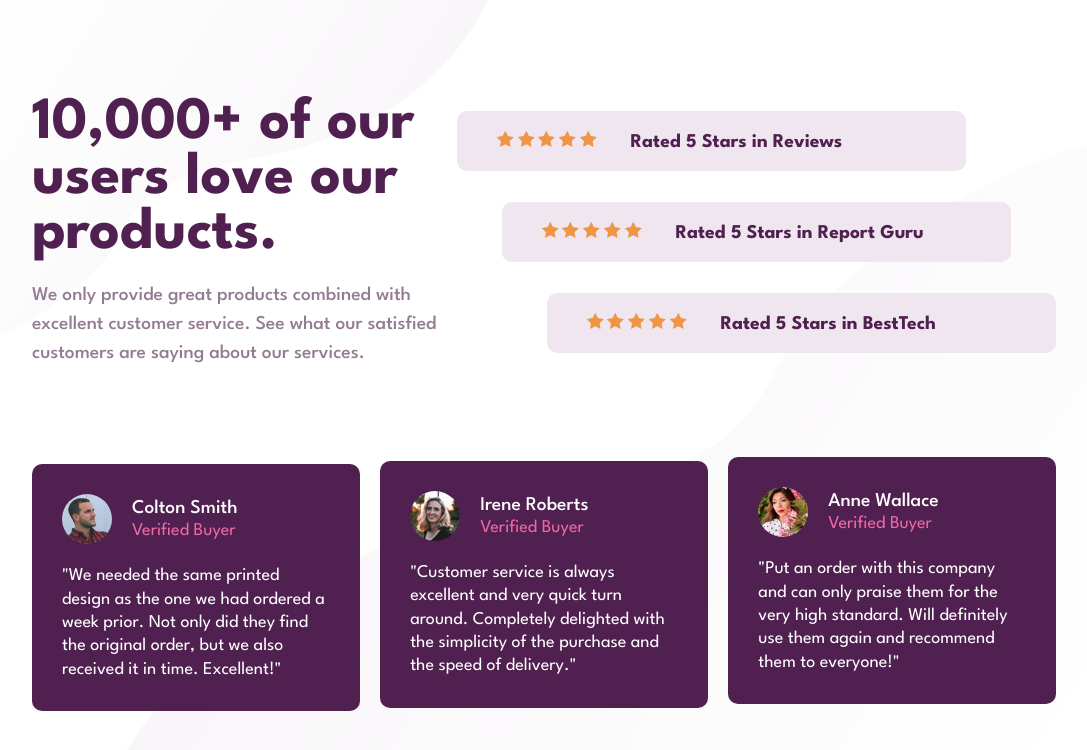
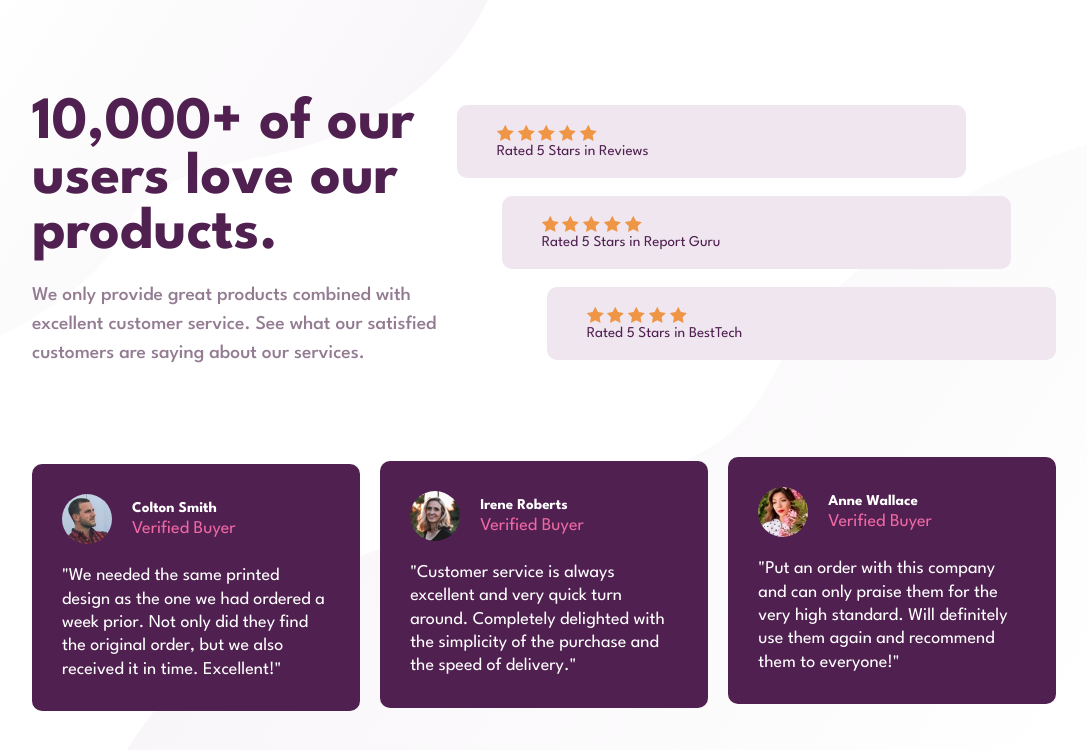
Before and after one commit to iragvantsa/social-proof-section, a plain HTML site: page index.html in a window 1280 px wide. Shown: the whole page, without its empty margins (96-1183 px from the left). Drawn offline with Linux system fonts and the light colour scheme.

Commit message:
Update index.html

```diff
--- a/index.html
+++ b/index.html
@@ -29,7 +29,7 @@
           <img src="./images/icon-star.svg" alt="Golden star icon">
           <img src="./images/icon-star.svg" alt="Golden star icon">
           <img src="./images/icon-star.svg" alt="Golden star icon">
-          <h2>Rated 5 Stars in Reviews</h2>
+          <p>Rated 5 Stars in Reviews</p>
         </div>
         <div class="rating">
           <img src="./images/icon-star.svg" alt="Golden star icon">
@@ -37,7 +37,7 @@
             <img src="./images/icon-star.svg" alt="Golden star icon">
             <img src="./images/icon-star.svg" alt="Golden star icon">
             <img src="./images/icon-star.svg" alt="Golden star icon">
-          <h2>Rated 5 Stars in Report Guru</h2>
+          <p>Rated 5 Stars in Report Guru</p>
         </div>
         <div class="rating">
           <img src="./images/icon-star.svg" alt="Golden star icon">
@@ -45,7 +45,7 @@
             <img src="./images/icon-star.svg" alt="Golden star icon">
             <img src="./images/icon-star.svg" alt="Golden star icon">
             <img src="./images/icon-star.svg" alt="Golden star icon">
-          <h2>Rated 5 Stars in BestTech</h2>
+          <p>Rated 5 Stars in BestTech</p>
         </di>
       </div>
     </section class="top">
@@ -53,8 +53,7 @@
       <div class="item">
         <div class="info">
           <img src="./images/image-colton.jpg" alt="Icon image of Colton">
-          <p>Colton Smith<span>Verified Buyer</span></p>
-
+          <h2>Colton Smith<span>Verified Buyer</span></h2>
         </div>
         <blockquote>
           "We needed the same printed design as the one we had ordered a week prior.
@@ -65,8 +64,7 @@
       <div class="item">
         <div class="info">
           <img src="./images/image-irene.jpg" alt="Icon image of Irene">
-          <p>Irene Roberts<span>Verified Buyer</span></p>
-
+          <h2>Irene Roberts<span>Verified Buyer</span></h2>
         </div>
         <blockquote>
           "Customer service is always excellent and very quick turn around. Completely
@@ -76,8 +74,7 @@
       <div class="item">
         <div class="info">
           <img src="./images/image-anne.jpg" alt="Icon image of Ann">
-          <p>Anne Wallace<span>Verified Buyer</span></p>
-
+          <h2>Anne Wallace<span>Verified Buyer</span></h2>
         </div>
         <blockquote>
           "Put an order with this company and can only praise them for the very high
```
